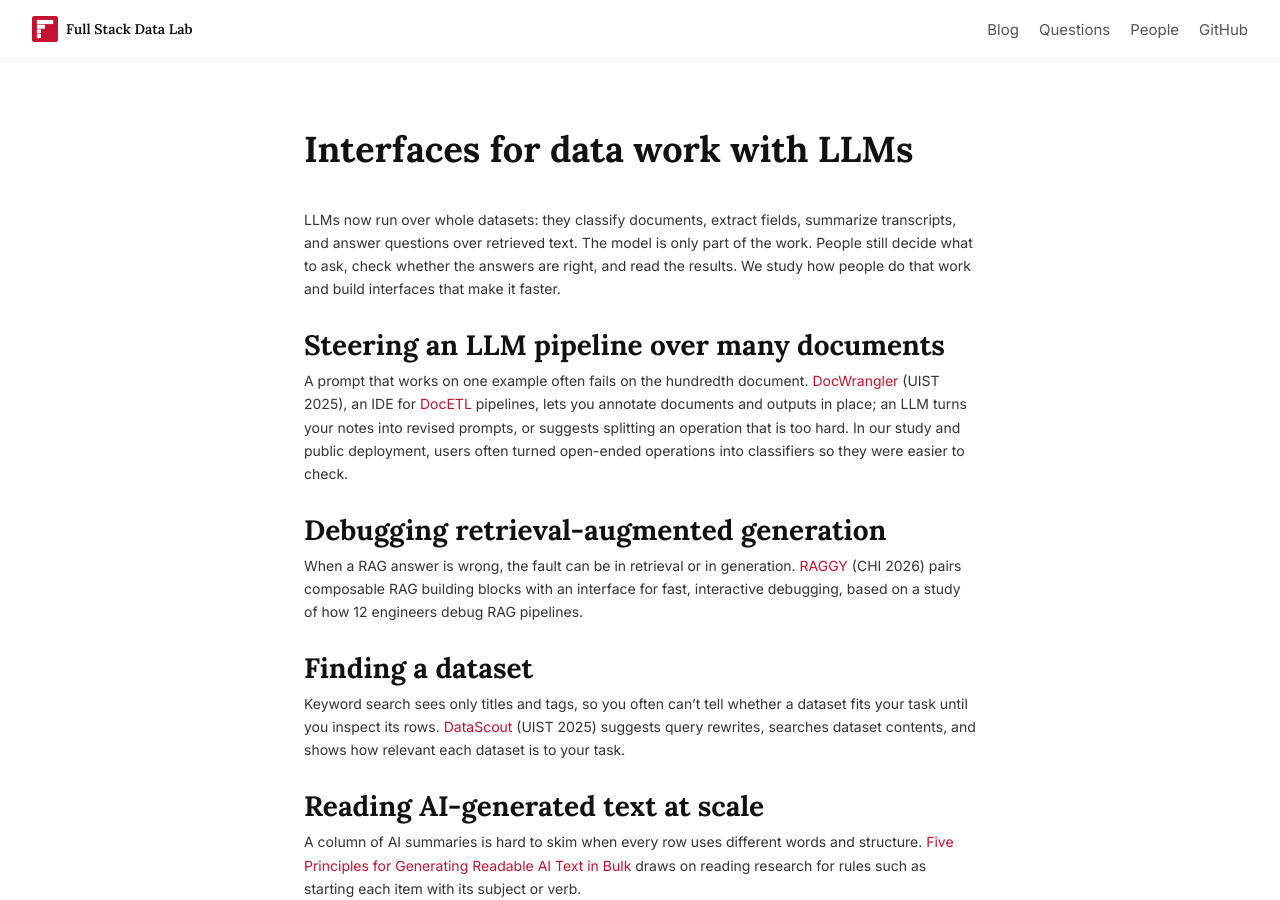
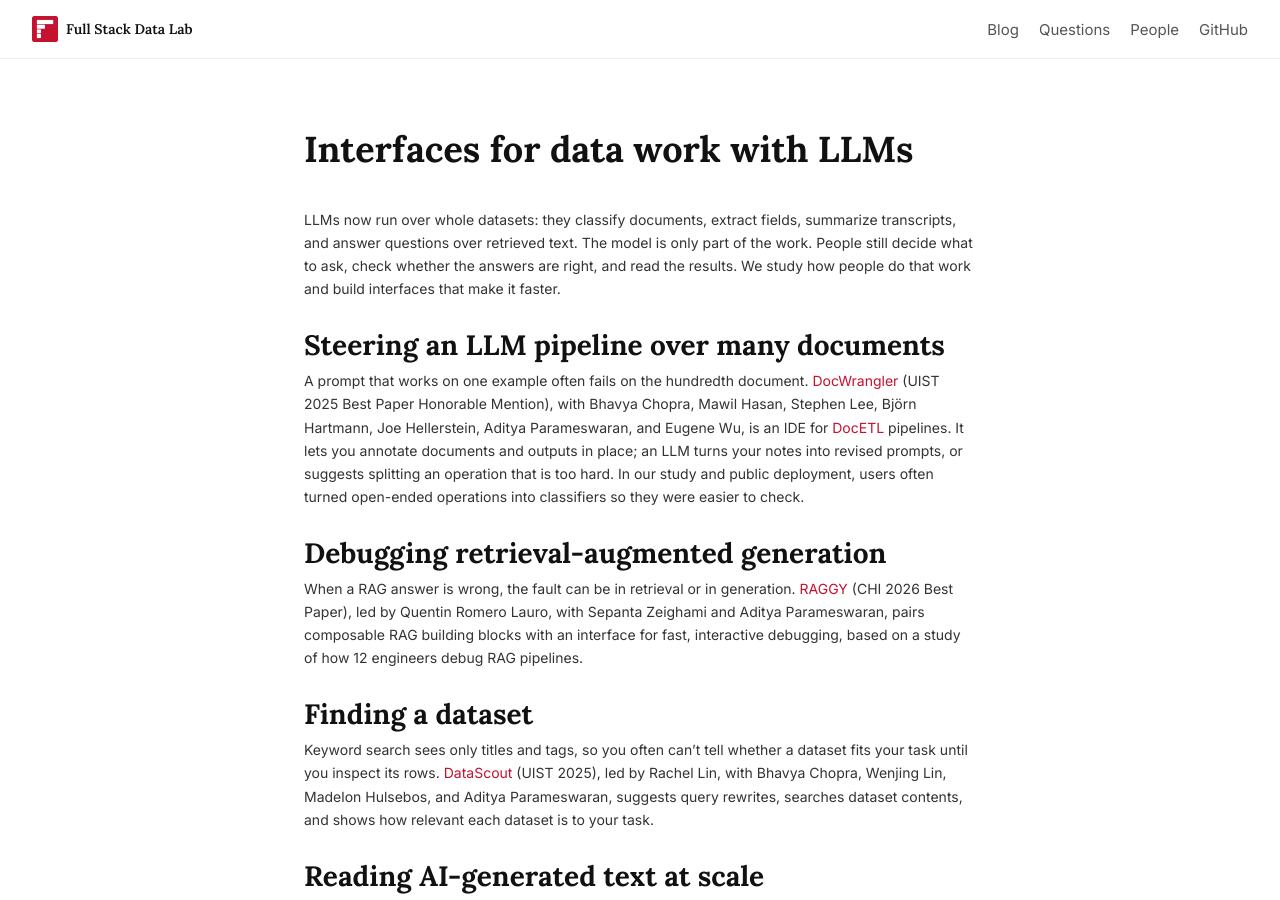
Before and after one commit to fsdatalab/fsdatalab.github.io, a Jekyll site: the page built from data-interfaces/index.md, in a window 1280 px wide and 900 px high. Built offline with Jekyll 4.4.1, drawn with Linux system fonts in a browser that asks for light colours.

Commit message:
Add a guide on cheap document processing; name collaborators
/document-processing/ covers DocETL, MOAR, BARGAIN, Task Cascades, FDJ,
ZenDB, and Quail, each with its collaborators. The data-interfaces guide
now names the collaborators on DocWrangler, RAGGY, and DataScout.

Co-Authored-By: Claude Opus 5.5 <noreply@anthropic.com>
Claude-Session: https://claude.ai/code/session_012G22YPAcBD8XyHb9BuJNdE

```diff
--- a/data-interfaces/index.md
+++ b/data-interfaces/index.md
@@ -18,8 +18,10 @@ build interfaces that make it faster.
 ## Steering an LLM pipeline over many documents
 
 A prompt that works on one example often fails on the hundredth document.
-[DocWrangler](https://arxiv.org/abs/2504.14764) (UIST 2025), an IDE for
-[DocETL](https://docetl.org) pipelines, lets you annotate documents and
+[DocWrangler](https://arxiv.org/abs/2504.14764) (UIST 2025 Best Paper
+Honorable Mention), with Bhavya Chopra, Mawil Hasan, Stephen Lee, Björn
+Hartmann, Joe Hellerstein, Aditya Parameswaran, and Eugene Wu, is an IDE for
+[DocETL](https://docetl.org) pipelines. It lets you annotate documents and
 outputs in place; an LLM turns your notes into revised prompts, or suggests
 splitting an operation that is too hard. In our study and public deployment,
 users often turned open-ended operations into classifiers so they were easier
@@ -28,7 +30,8 @@ to check.
 ## Debugging retrieval-augmented generation
 
 When a RAG answer is wrong, the fault can be in retrieval or in generation.
-[RAGGY](https://arxiv.org/abs/2504.13587) (CHI 2026) pairs composable RAG
+[RAGGY](https://arxiv.org/abs/2504.13587) (CHI 2026 Best Paper), led by
+Quentin Romero Lauro, with Sepanta Zeighami and Aditya Parameswaran, pairs composable RAG
 building blocks with an interface for fast, interactive debugging, based on a
 study of how 12 engineers debug RAG pipelines.
 
@@ -36,7 +39,9 @@ study of how 12 engineers debug RAG pipelines.
 
 Keyword search sees only titles and tags, so you often can't tell whether a
 dataset fits your task until you inspect its rows.
-[DataScout](https://arxiv.org/abs/2507.18971) (UIST 2025) suggests query
+[DataScout](https://arxiv.org/abs/2507.18971) (UIST 2025), led by Rachel
+Lin, with Bhavya Chopra, Wenjing Lin, Madelon Hulsebos, and Aditya
+Parameswaran, suggests query
 rewrites, searches dataset contents, and shows how relevant each dataset is to
 your task.
 
```
Also changed, not shown: document-processing/index.md (added, +78 -0 lines).
